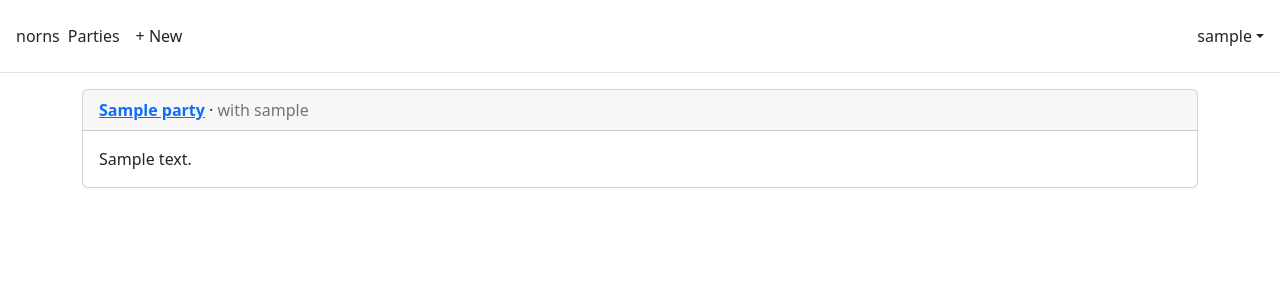
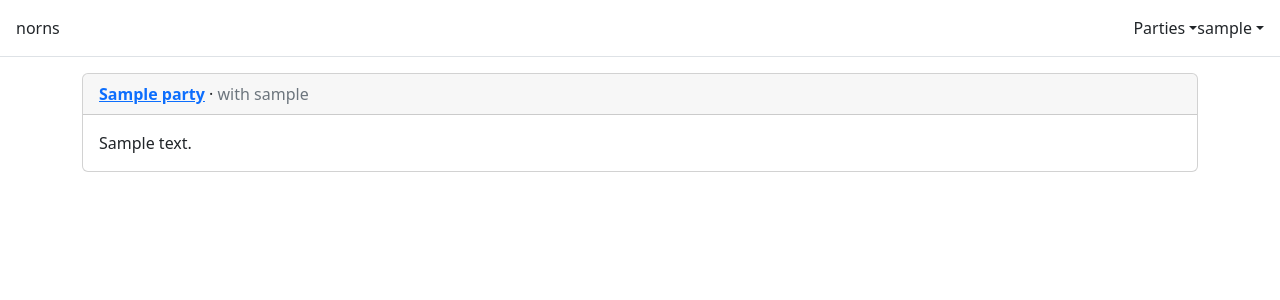
Before and after one commit to norns-dev/norns, a Django app: page /parties/ in a window 1280 px wide. Shown: the top 300 px of the page. Run offline with Django 4.2, Linux system fonts and the light colour scheme; a user stored in the database is signed in; tables that the repository leaves empty hold one stand-in row (values such as "Sample post"); parts of the project's set-up code (start-up, migrations or seed data) failed here and were passed over.

Commit message:
Fixed formatting for jinja templates

```diff
--- a/templates/base.html
+++ b/templates/base.html
@@ -23,13 +23,22 @@
                 <a class="navbar-brand" href="{% url 'home' %}">norns</a>
                 <ul class="nav col-12 col-lg-auto me-lg-auto mb-2 justify-content-center mb-md-0">
                     {% if user.is_authenticated %}
-                        <li>
-                            <a href="{% url 'party_list' %}" class="nav-link px-2 link-dark">Parties</a>
-                        </li>
-                        <li>
-                            <a href="{% url 'party_new' %}" class="nav-link px-2 link-dark">+ New</a>
-                        </li>
                     </ul>
+                    <div class="dropdown text-end">
+                        <a href="#"
+                           class="d-block link-dark text-decoration-none dropdown-toggle"
+                           id="dropdownUser1"
+                           data-bs-toggle="dropdown"
+                           aria-expanded="false">Parties</a>
+                        <ul class="dropdown-menu text-small" aria-labelledby="dropdownUser1">
+                            <li>
+                                <a class="dropdown-item" href="{% url 'party_list_owned' %}">Owned</a>
+                            </li>
+                            <li>
+                                <a class="dropdown-item" href="{% url 'party_list_joined' %}">Joined</a>
+                            </li>
+                        </ul>
+                    </div>
                     <div class="dropdown text-end">
                         <a href="#"
                            class="d-block link-dark text-decoration-none dropdown-toggle"
--- a/templates/party_list.html
+++ b/templates/party_list.html
@@ -1,17 +1,14 @@
 {% extends "base.html" %}
-
 {% block content %}
     {% for party in party_list %}
         <div class="card">
             <div class="card-header">
                 <span class="fw-bold">
                     <a href="{{ party.get_absolute_url }}">{{ party.name }}</a>
-    </span> &middot;
+                </span> ·
                 <span class="text-muted">with {{ party.dm }}</span>
             </div>
-  <div class="card-body">
-    {{ party.description }}
-  </div>
+            <div class="card-body">{{ party.description }}</div>
         </div>
         <br />
     {% endfor %}
```
Also changed, not shown: templates/party_list_joined.html (+6 -4 lines), templates/party_list_owned.html (+6 -4 lines), templates/party_detail.html (indentation only). Lines whose indentation alone changed are shown as unchanged.
